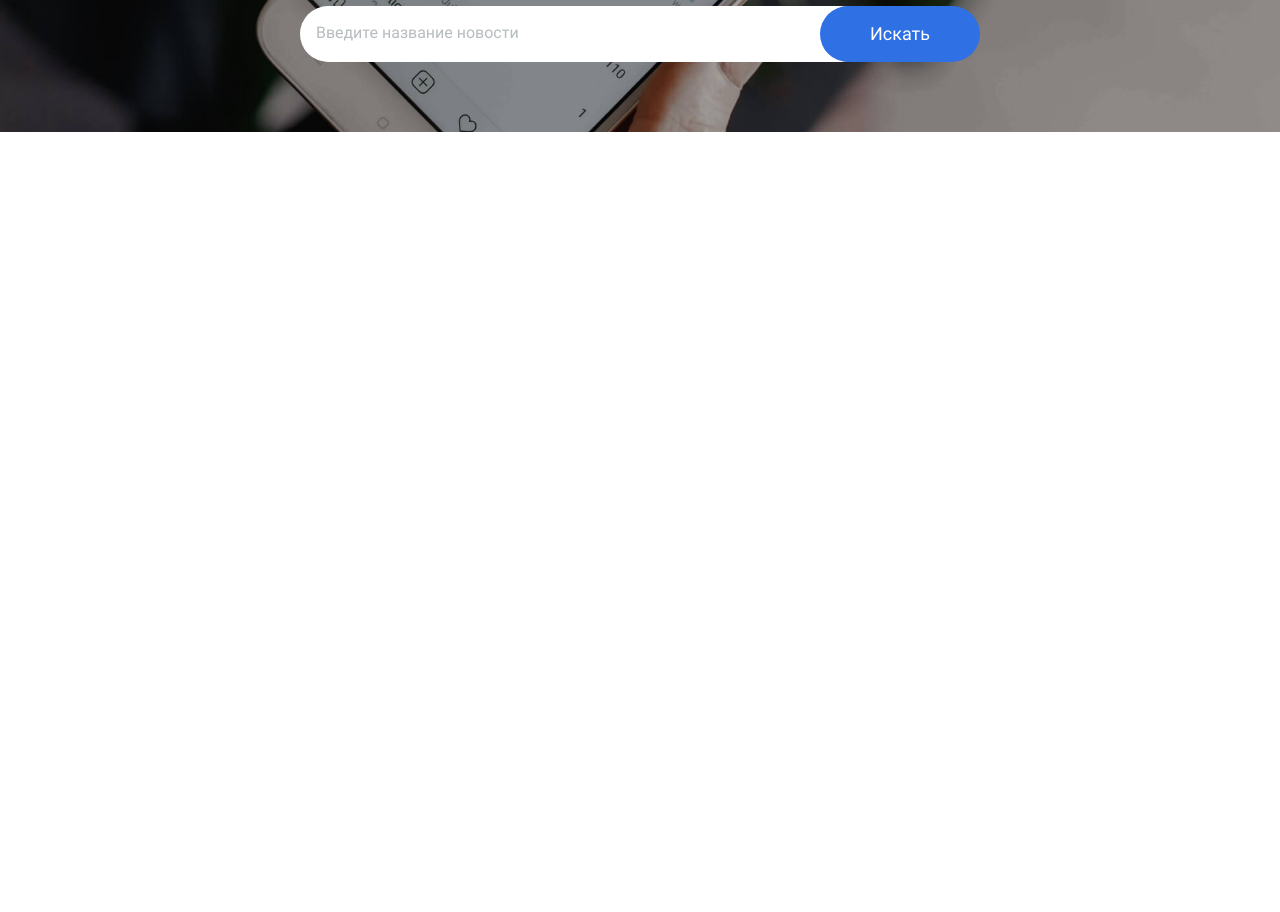
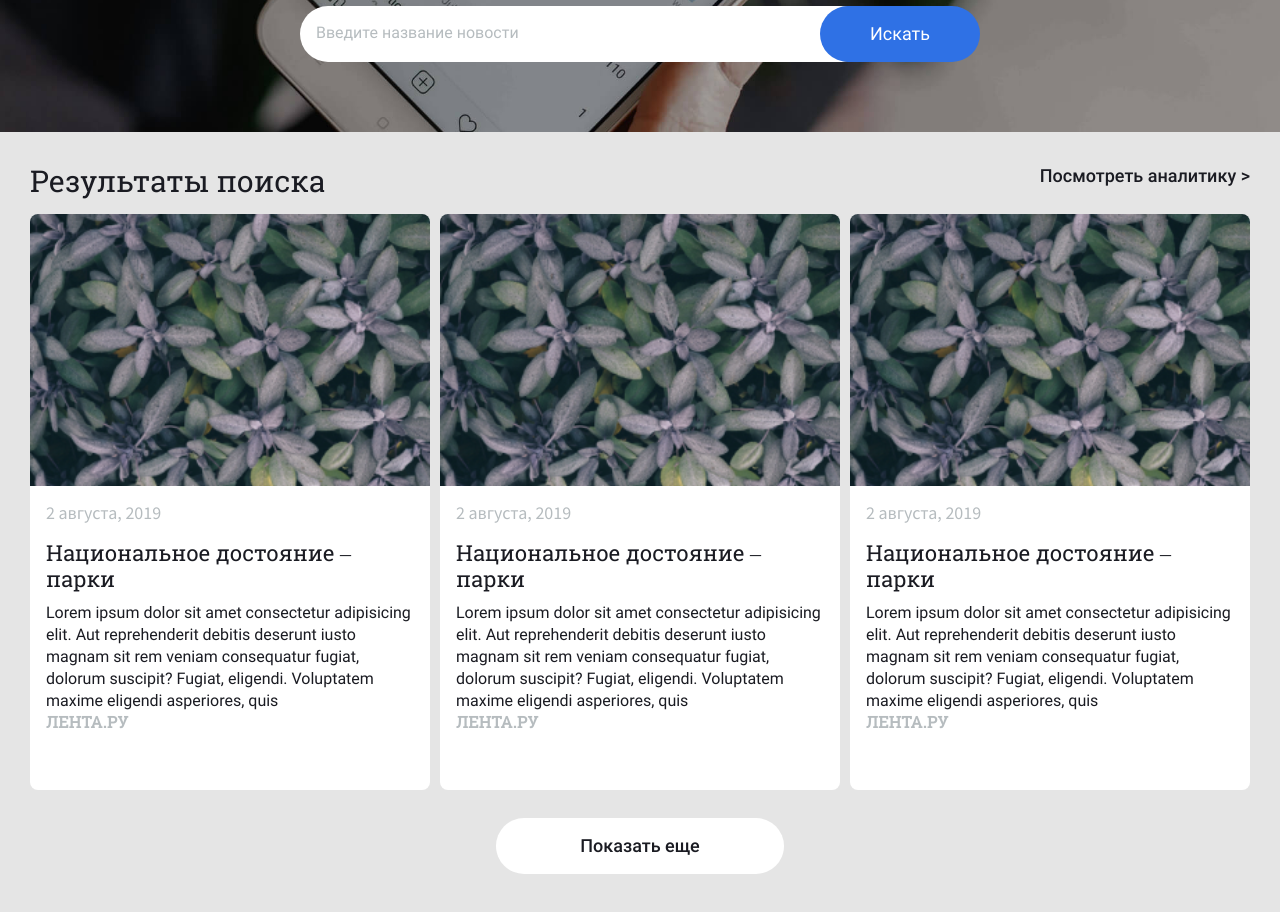
Before and after one commit to alex-Karavaev/newsAnalazer, a website built with webpack: page src/index.html in a window 1280 px wide. Shown: the part 420-1332 px from the top of the page. Before the commit the page ends 800 px from the top, so only its background shows below. Built offline with nearby package versions, Linux system fonts and the light colour scheme.

Commit message:
Вёрстка кнопки 'показать еще'

```diff
--- /dev/null
+++ b/src/blocks/card/__container/card__container.css
@@ -0,0 +1,3 @@
+.card__container {
+	padding: 15px 16px 20px;
+}
--- /dev/null
+++ b/src/blocks/card/__date/card__date.css
@@ -0,0 +1,7 @@
+.card__date {
+	font-family: 'Source Sans';
+	font-size: 18px;
+	line-height: 24px;
+	color: #b6bcbf;
+	margin-top: 5px;
+}
--- /dev/null
+++ b/src/blocks/card/__img/card__img.css
@@ -0,0 +1,23 @@
+.card__img {
+	background-image: url(../../../images/image_08.jpg);
+	background-repeat: no-repeat;
+	background-size: cover;
+	border-top-left-radius: 8px;
+	border-top-right-radius: 8px;
+	height: 196px;
+}
+@media (min-width: 768px) {
+	.card__img {
+		height: 150px;
+	}
+}
+@media (min-width: 1024px) {
+	.card__img {
+		height: 196px;
+	}
+}
+@media (min-width: 1280px) {
+	.card__img {
+		height: 272px;
+	}
+}
--- /dev/null
+++ b/src/blocks/card/__news/card__news.css
@@ -0,0 +1,14 @@
+.card__news {
+	font-family: 'Roboto';
+	font-size: 16px;
+	line-height: 22px;
+	color: #1a1b22;
+	margin: 0;
+	height: 88px;
+	overflow: hidden;
+}
+@media (min-width: 1280px) {
+	.card__news {
+		height: 110px;
+	}
+}
--- /dev/null
+++ b/src/blocks/card/__source/card__source.css
@@ -0,0 +1,10 @@
+.card__source {
+	font-family: 'Roboto Slab';
+	font-style: normal;
+	font-weight: 700;
+	font-size: 16px;
+	line-height: 20px;
+	letter-spacing: 0.4px;
+	text-transform: uppercase;
+	color: #b6bcbf;
+}
--- /dev/null
+++ b/src/blocks/card/__title/card__title.css
@@ -0,0 +1,8 @@
+.card__title {
+	font-family: 'Roboto Slab';
+	font-weight: 400;
+	font-size: 22px;
+	line-height: 26px;
+	color: #1a1b22;
+	margin: 15px 0 10px;
+}
--- /dev/null
+++ b/src/blocks/card/card.css
@@ -0,0 +1,32 @@
+@import url(./__img/card__img.css);
+@import url(./__container/card__container.css);
+@import url(./__date/card__date.css);
+@import url(./__title/card__title.css);
+@import url(./__news/card__news.css);
+@import url(./__source/./card__source.css);
+
+.card {
+	border-radius: 8px;
+	background-color: #ffffff;
+	max-width: 288px;
+	height: 446px;
+}
+
+@media (min-width: 768px) {
+	.card {
+		max-width: 224px;
+		height: 420px;
+	}
+}
+@media (min-width: 1024px) {
+	.card {
+		max-width: 300px;
+		height: 430px;
+	}
+}
+@media (min-width: 1280px) {
+	.card {
+		max-width: 400px;
+		height: 576px;
+	}
+}
--- /dev/null
+++ b/src/blocks/news/__analytics/news__analytics.css
@@ -0,0 +1,9 @@
+.news__analytics {
+	display: inline-block;
+	font-family: 'Roboto Medium';
+	font-style: normal;
+	font-size: 18px;
+	line-height: 24px;
+	color: #1a1b22;
+	margin-bottom: 26px;
+}
--- /dev/null
+++ b/src/blocks/news/__btn/news__btn.css
@@ -0,0 +1,18 @@
+.news__btn {
+	border: 0;
+	display: block;
+	width: 288px;
+	height: 56px;
+	border-radius: 100px;
+	margin: 28px auto 0;
+	font-family: 'Roboto Medium';
+	font-size: 18px;
+	line-height: 24px;
+	color: #1a1b22;
+	cursor: pointer;
+	background-color: #ffffff;
+}
+
+.news__btn:active {
+	opacity: 0.9;
+}
--- /dev/null
+++ b/src/blocks/news/__container/news__container.css
@@ -0,0 +1,16 @@
+.news__container {
+	display: grid;
+	justify-content: center;
+	gap: 10px;
+}
+
+@media (min-width: 640px) {
+	.news__container {
+		grid-template-columns: repeat(2, max-content);
+	}
+}
+@media (min-width: 768px) {
+	.news__container {
+		grid-template-columns: repeat(3, max-content);
+	}
+}
--- /dev/null
+++ b/src/blocks/news/__headlines/news__headlines.css
@@ -0,0 +1,6 @@
+@media (min-width: 768px) {
+	.news__headlines {
+		display: flex;
+		justify-content: space-between;
+	}
+}
--- /dev/null
+++ b/src/blocks/news/__title/news__title.css
@@ -0,0 +1,10 @@
+.news__title {
+	font-family: 'Roboto Slab';
+	font-style: normal;
+	font-weight: 400;
+	font-size: 30px;
+	line-height: 34px;
+	color: #1a1b22;
+	margin-top: 0;
+	margin-bottom: 16px;
+}
--- /dev/null
+++ b/src/blocks/news/__wrapper/news__wrapper.css
@@ -0,0 +1,5 @@
+.news__wrapper {
+	margin: 0 auto;
+	max-width: max-content;
+	padding: 32px 16px 44px;
+}
--- /dev/null
+++ b/src/blocks/news/news.css
@@ -0,0 +1,10 @@
+@import url(./__wrapper/news__wrapper.css);
+@import url(./__headlines/news__headlines.css);
+@import url(./__title/news__title.css);
+@import url(./__analytics/news__analytics.css);
+@import url(./__container/news__container.css);
+@import url(./__btn/news__btn.css);
+
+.news {
+	background-color: #e5e5e5;
+}
--- a/src/fonts/fonts.css
+++ b/src/fonts/fonts.css
@@ -11,6 +11,6 @@
 	src: url(./roboto-regular.woff);
 }
 @font-face {
-	font-family: 'Sourcesanspro';
+	font-family: 'Source Sans';
 	src: url(./sourcesanspro-regular.woff);
 }
--- a/src/index.html
+++ b/src/index.html
@@ -41,6 +41,71 @@
 					<button class="search__btn">Искать</button>
 				</form>
 			</section>
+			<section class="news">
+				<div class="news__wrapper">
+					<div class="news__headlines">
+						<h2 class="news__title">Результаты поиска</h2>
+						<a class="news__analytics">Посмотреть аналитику ></a>
+					</div>
+					<div class="news__container">
+						<article class="card">
+							<div class="card__img"></div>
+							<div class="card__container">
+								<span class="card__date">2 августа, 2019</span>
+								<h3 class="card__title">
+									Национальное достояние – парки
+								</h3>
+								<p class="card__news">
+									Lorem ipsum dolor sit amet consectetur
+									adipisicing elit. Aut reprehenderit debitis
+									deserunt iusto magnam sit rem veniam
+									consequatur fugiat, dolorum suscipit?
+									Fugiat, eligendi. Voluptatem maxime eligendi
+									asperiores, quis
+								</p>
+								<span class="card__source">Лента.ру</span>
+							</div>
+						</article>
+						<article class="card">
+							<div class="card__img"></div>
+							<div class="card__container">
+								<span class="card__date">2 августа, 2019</span>
+								<h3 class="card__title">
+									Национальное достояние – парки
+								</h3>
+								<p class="card__news">
+									Lorem ipsum dolor sit amet consectetur
+									adipisicing elit. Aut reprehenderit debitis
+									deserunt iusto magnam sit rem veniam
+									consequatur fugiat, dolorum suscipit?
+									Fugiat, eligendi. Voluptatem maxime eligendi
+									asperiores, quis
+								</p>
+								<span class="card__source">Лента.ру</span>
+							</div>
+						</article>
+						<article class="card">
+							<div class="card__img"></div>
+							<div class="card__container">
+								<span class="card__date">2 августа, 2019</span>
+								<h3 class="card__title">
+									Национальное достояние – парки
+								</h3>
+								<p class="card__news">
+									Lorem ipsum dolor sit amet consectetur
+									adipisicing elit. Aut reprehenderit debitis
+									deserunt iusto magnam sit rem veniam
+									consequatur fugiat, dolorum suscipit?
+									Fugiat, eligendi. Voluptatem maxime eligendi
+									asperiores, quis
+								</p>
+								<span class="card__source">Лента.ру</span>
+							</div>
+						</article>
+					</div>
+					<button class="news__btn">Показать еще</button>
+				</div>
+			</section>
 		</main>
 	</body>
 </html>
--- a/src/style.css
+++ b/src/style.css
@@ -1,6 +1,8 @@
 @import url(./fonts/fonts.css);
 @import url(./blocks/header/header.css);
 @import url(./blocks/search/search.css);
+@import url(./blocks/news/news.css);
+@import url(./blocks/card/card.css);
 
 body {
 	margin: 0;
```
Also changed, not shown: src/images/image_08.jpg (added).
